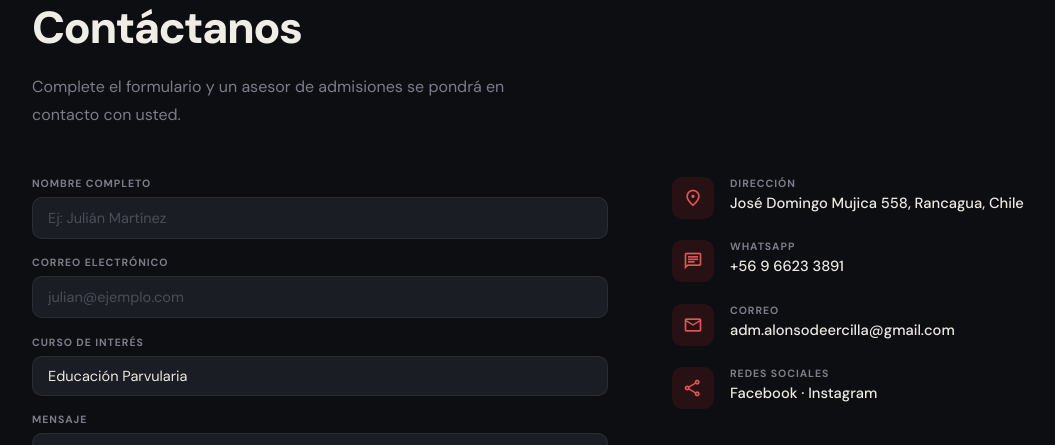
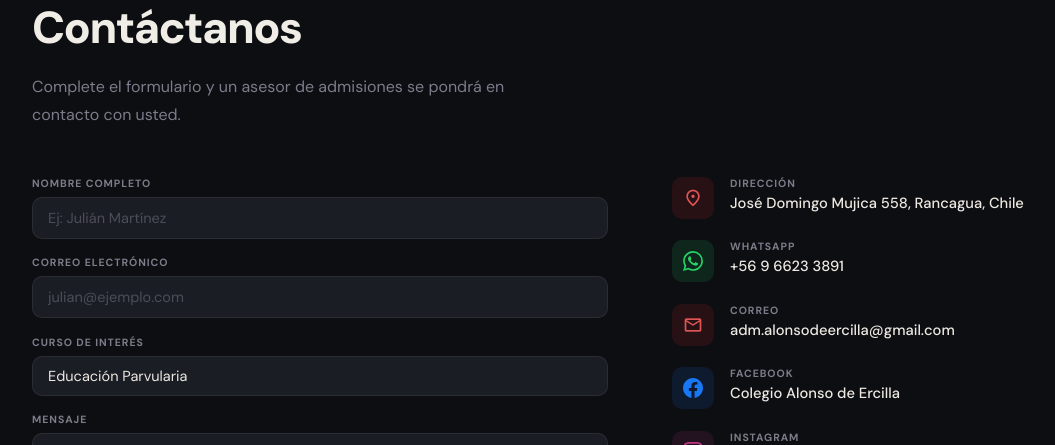
Before and after one commit to rodrigoarevaloabarca-svg/ProyectoSGE, a Django app: page / in a window 1280 px wide. Shown: the part 3291-3736 px from the top of the page, without its empty margins (0-1055 px from the left). Run offline with Django 5.2, Linux system fonts and the light colour scheme; parts of the project's set-up code (start-up, migrations or seed data) failed here and were passed over.

Commit message:
html colegio

```diff
--- a/static/css/colegio.css
+++ b/static/css/colegio.css
@@ -1070,6 +1070,17 @@ footer {
   transform: none
 }
 
+/* Brand icon variants */
+.cico.wa { background: rgba(37, 211, 102, .12); color: #25D366 }
+.cico.fb { background: rgba(24, 119, 242, .12); color: #1877F2 }
+.cico.ig { background: rgba(193, 53, 132, .12); color: #C13584 }
+
+.fli a.social {
+  display: inline-flex;
+  align-items: center;
+  gap: 5px
+}
+
 @media(max-width:900px) {
   .hero {
     grid-template-columns: 1fr
--- a/templates/colegio.html
+++ b/templates/colegio.html
@@ -223,8 +223,17 @@
         <p class="sp">Complete el formulario y un asesor de admisiones se pondrá en contacto con usted.</p>
       </div>
       <div class="cg">
-        <form class="fu" method="post" action="#">
-          {% csrf_token %}
+        <!-- FormSubmit.co: activar el correo la primera vez que llegue una solicitud -->
+        <form class="fu" method="POST" action="https://formsubmit.co/adm.alonsodeercilla@gmail.com">
+          <!-- ── Configuración FormSubmit ── -->
+          <input type="hidden" name="_subject" value="Admisiones 2027 — Nueva solicitud · Colegio Alonso de Ercilla">
+          <input type="hidden" name="_next" value="{{ request.scheme }}://{{ request.get_host }}{% url 'inicio' %}">
+          <input type="hidden" name="_captcha" value="false">
+          <input type="hidden" name="_template" value="table">
+          <input type="hidden" name="_autoresponse" value="Hemos recibido su solicitud de información para Admisiones 2027. Nos pondremos en contacto a la brevedad. — Colegio Alonso de Ercilla">
+          <!-- Honeypot anti-spam: los bots lo completan, los humanos no lo ven -->
+          <input type="text" name="_honey" style="display:none" tabindex="-1" autocomplete="off">
+          <!-- ── Campos del formulario ── -->
           <div class="fg"><label class="fl">Nombre Completo</label><input class="fi" type="text" name="nombre"
               placeholder="Ej: Julián Martínez" required /></div>
           <div class="fg"><label class="fl">Correo Electrónico</label><input class="fi" type="email" name="email"
@@ -252,7 +261,9 @@
             </div>
           </div>
           <div class="cit">
-            <div class="cico"><span class="ic">chat</span></div>
+            <div class="cico wa">
+              <svg xmlns="http://www.w3.org/2000/svg" viewBox="0 0 24 24" fill="currentColor" width="20" height="20" aria-hidden="true"><path d="M17.472 14.382c-.297-.149-1.758-.867-2.03-.967-.273-.099-.471-.148-.67.15-.197.297-.767.966-.94 1.164-.173.199-.347.223-.644.075-.297-.15-1.255-.463-2.39-1.475-.883-.788-1.48-1.761-1.653-2.059-.173-.297-.018-.458.13-.606.134-.133.298-.347.446-.52.149-.174.198-.298.298-.497.099-.198.05-.371-.025-.52-.075-.149-.669-1.612-.916-2.207-.242-.579-.487-.5-.669-.51-.173-.008-.371-.01-.57-.01-.198 0-.52.074-.792.372-.272.297-1.04 1.016-1.04 2.479 0 1.462 1.065 2.875 1.213 3.074.149.198 2.096 3.2 5.077 4.487.709.306 1.262.489 1.694.625.712.227 1.36.195 1.871.118.571-.085 1.758-.719 2.006-1.413.248-.694.248-1.289.173-1.413-.074-.124-.272-.198-.57-.347m-5.421 7.403h-.004a9.87 9.87 0 01-5.031-1.378l-.361-.214-3.741.982.998-3.648-.235-.374a9.86 9.86 0 01-1.51-5.26c.001-5.45 4.436-9.884 9.888-9.884 2.64 0 5.122 1.03 6.988 2.898a9.825 9.825 0 012.893 6.994c-.003 5.45-4.437 9.884-9.885 9.884m8.413-18.297A11.815 11.815 0 0012.05 0C5.495 0 .16 5.335.157 11.892c0 2.096.547 4.142 1.588 5.945L.057 24l6.305-1.654a11.882 11.882 0 005.683 1.448h.005c6.554 0 11.89-5.335 11.893-11.893a11.821 11.821 0 00-3.48-8.413z"/></svg>
+            </div>
             <div>
               <div class="cla">WhatsApp</div><a href="https://wa.me/56966233891" target="_blank" class="cva">+56 9 6623
                 3891</a>
@@ -266,11 +277,21 @@
             </div>
           </div>
           <div class="cit">
-            <div class="cico"><span class="ic">share</span></div>
+            <div class="cico fb">
+              <svg xmlns="http://www.w3.org/2000/svg" viewBox="0 0 24 24" fill="currentColor" width="20" height="20" aria-hidden="true"><path d="M24 12.073c0-6.627-5.373-12-12-12s-12 5.373-12 12c0 5.99 4.388 10.954 10.125 11.854v-8.385H7.078v-3.47h3.047V9.43c0-3.007 1.792-4.669 4.533-4.669 1.312 0 2.686.235 2.686.235v2.953H15.83c-1.491 0-1.956.925-1.956 1.874v2.25h3.328l-.532 3.47h-2.796v8.385C19.612 23.027 24 18.062 24 12.073z"/></svg>
+            </div>
             <div>
-              <div class="cla">Redes Sociales</div>
-              <a href="https://www.facebook.com/p/Colegio-Alonso-De-Ercilla-Rancagua-100057368481964/" target="_blank"
-                class="cva">Facebook · Instagram</a>
+              <div class="cla">Facebook</div>
+              <a href="https://www.facebook.com/p/Colegio-Alonso-De-Ercilla-Rancagua-100057368481964/" target="_blank" class="cva">Colegio Alonso de Ercilla</a>
+            </div>
+          </div>
+          <div class="cit">
+            <div class="cico ig">
+              <svg xmlns="http://www.w3.org/2000/svg" viewBox="0 0 24 24" fill="currentColor" width="20" height="20" aria-hidden="true"><path d="M12 2.163c3.204 0 3.584.012 4.85.07 3.252.148 4.771 1.691 4.919 4.919.058 1.265.069 1.645.069 4.849 0 3.205-.012 3.584-.069 4.849-.149 3.225-1.664 4.771-4.919 4.919-1.266.058-1.644.07-4.85.07-3.204 0-3.584-.012-4.849-.07-3.26-.149-4.771-1.699-4.919-4.92-.058-1.265-.07-1.644-.07-4.849 0-3.204.013-3.583.07-4.849.149-3.227 1.664-4.771 4.919-4.919 1.266-.057 1.645-.069 4.849-.069zM12 0C8.741 0 8.333.014 7.053.072 2.695.272.273 2.69.073 7.052.014 8.333 0 8.741 0 12c0 3.259.014 3.668.072 4.948.2 4.358 2.618 6.78 6.98 6.98C8.333 23.986 8.741 24 12 24c3.259 0 3.668-.014 4.948-.072 4.354-.2 6.782-2.618 6.979-6.98.059-1.28.073-1.689.073-4.948 0-3.259-.014-3.667-.072-4.947-.196-4.354-2.617-6.78-6.979-6.98C15.668.014 15.259 0 12 0zm0 5.838a6.162 6.162 0 100 12.324 6.162 6.162 0 000-12.324zM12 16a4 4 0 110-8 4 4 0 010 8zm6.406-11.845a1.44 1.44 0 100 2.881 1.44 1.44 0 000-2.881z"/></svg>
+            </div>
+            <div>
+              <div class="cla">Instagram</div>
+              <a href="https://www.instagram.com/colegioalonsodeercilla" target="_blank" class="cva">@colegioalonsodeercilla</a>
             </div>
           </div>
           <div class="mw">
@@ -298,9 +319,14 @@
         <a href="{% url 'terminos' %}">Términos</a>
         <a href="{% url 'reglamento' %}">Reglamento</a>
         <a href="#contacto">Contacto</a>
-        <a href="https://www.facebook.com/p/Colegio-Alonso-De-Ercilla-Rancagua-100057368481964/"
-          target="_blank">Facebook</a>
-        <a href="https://www.instagram.com/colegioalonsodeercilla" target="_blank">Instagram</a>
+        <a href="https://www.facebook.com/p/Colegio-Alonso-De-Ercilla-Rancagua-100057368481964/" target="_blank" class="social">
+          <svg xmlns="http://www.w3.org/2000/svg" viewBox="0 0 24 24" fill="currentColor" width="13" height="13" aria-hidden="true"><path d="M24 12.073c0-6.627-5.373-12-12-12s-12 5.373-12 12c0 5.99 4.388 10.954 10.125 11.854v-8.385H7.078v-3.47h3.047V9.43c0-3.007 1.792-4.669 4.533-4.669 1.312 0 2.686.235 2.686.235v2.953H15.83c-1.491 0-1.956.925-1.956 1.874v2.25h3.328l-.532 3.47h-2.796v8.385C19.612 23.027 24 18.062 24 12.073z"/></svg>
+          Facebook
+        </a>
+        <a href="https://www.instagram.com/colegioalonsodeercilla" target="_blank" class="social">
+          <svg xmlns="http://www.w3.org/2000/svg" viewBox="0 0 24 24" fill="currentColor" width="13" height="13" aria-hidden="true"><path d="M12 2.163c3.204 0 3.584.012 4.85.07 3.252.148 4.771 1.691 4.919 4.919.058 1.265.069 1.645.069 4.849 0 3.205-.012 3.584-.069 4.849-.149 3.225-1.664 4.771-4.919 4.919-1.266.058-1.644.07-4.85.07-3.204 0-3.584-.012-4.849-.07-3.26-.149-4.771-1.699-4.919-4.92-.058-1.265-.07-1.644-.07-4.849 0-3.204.013-3.583.07-4.849.149-3.227 1.664-4.771 4.919-4.919 1.266-.057 1.645-.069 4.849-.069zM12 0C8.741 0 8.333.014 7.053.072 2.695.272.273 2.69.073 7.052.014 8.333 0 8.741 0 12c0 3.259.014 3.668.072 4.948.2 4.358 2.618 6.78 6.98 6.98C8.333 23.986 8.741 24 12 24c3.259 0 3.668-.014 4.948-.072 4.354-.2 6.782-2.618 6.979-6.98.059-1.28.073-1.689.073-4.948 0-3.259-.014-3.667-.072-4.947-.196-4.354-2.617-6.78-6.979-6.98C15.668.014 15.259 0 12 0zm0 5.838a6.162 6.162 0 100 12.324 6.162 6.162 0 000-12.324zM12 16a4 4 0 110-8 4 4 0 010 8zm6.406-11.845a1.44 1.44 0 100 2.881 1.44 1.44 0 000-2.881z"/></svg>
+          Instagram
+        </a>
       </div>
     </div>
   </footer>
```
